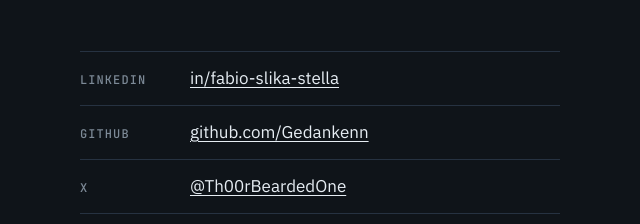
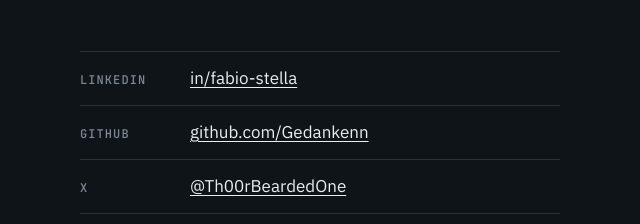
Before and after one commit to Gedankenn/Gedankenn, a plain HTML site: page index.html in a window 1280 px wide. Shown: the part 6009-6233 px from the top of the page, 640-1280 px from the left. Drawn offline with Linux system fonts and the light colour scheme.

Commit message:
docs: update LinkedIn URL

```diff
--- a/index.html
+++ b/index.html
@@ -46,7 +46,7 @@
       <div class="cta">
         <a class="btn primary" href="https://github.com/Gedankenn/Curriculo/blob/main/Curriculo_Fabio_Stella_EN.pdf" target="_blank" rel="noopener">Download CV <span class="btn-sub">EN</span></a>
         <a class="btn" href="https://github.com/Gedankenn" target="_blank" rel="noopener">GitHub</a>
-        <a class="btn" href="https://www.linkedin.com/in/fabio-slika-stella-6a37b513a/" target="_blank" rel="noopener">LinkedIn</a>
+        <a class="btn" href="https://www.linkedin.com/in/fabio-stella/" target="_blank" rel="noopener">LinkedIn</a>
         <a class="btn ghost" href="mailto:fabioslikastella@gmail.com">Email</a>
       </div>
       <p class="hero-meta">Pato Branco, PR, Brazil · Portuguese (native) · English (advanced) · <a href="https://github.com/Gedankenn/Curriculo/blob/main/Curriculo_Fabio_Stella_PT.pdf" target="_blank" rel="noopener">CV em português</a></p>
@@ -331,7 +331,7 @@
         </div>
       </div>
       <ul class="links">
-        <li><span class="label">LinkedIn</span><a href="https://www.linkedin.com/in/fabio-slika-stella-6a37b513a/" target="_blank" rel="noopener">in/fabio-slika-stella</a></li>
+        <li><span class="label">LinkedIn</span><a href="https://www.linkedin.com/in/fabio-stella/" target="_blank" rel="noopener">in/fabio-stella</a></li>
         <li><span class="label">GitHub</span><a href="https://github.com/Gedankenn" target="_blank" rel="noopener">github.com/Gedankenn</a></li>
         <li><span class="label">X</span><a href="https://x.com/Th00rBeardedOne" target="_blank" rel="noopener">@Th00rBeardedOne</a></li>
         <li><span class="label">Location</span><span>Pato Branco, PR, Brazil (UTC−3)</span></li>
```
Also changed, not shown: 1 other file.
